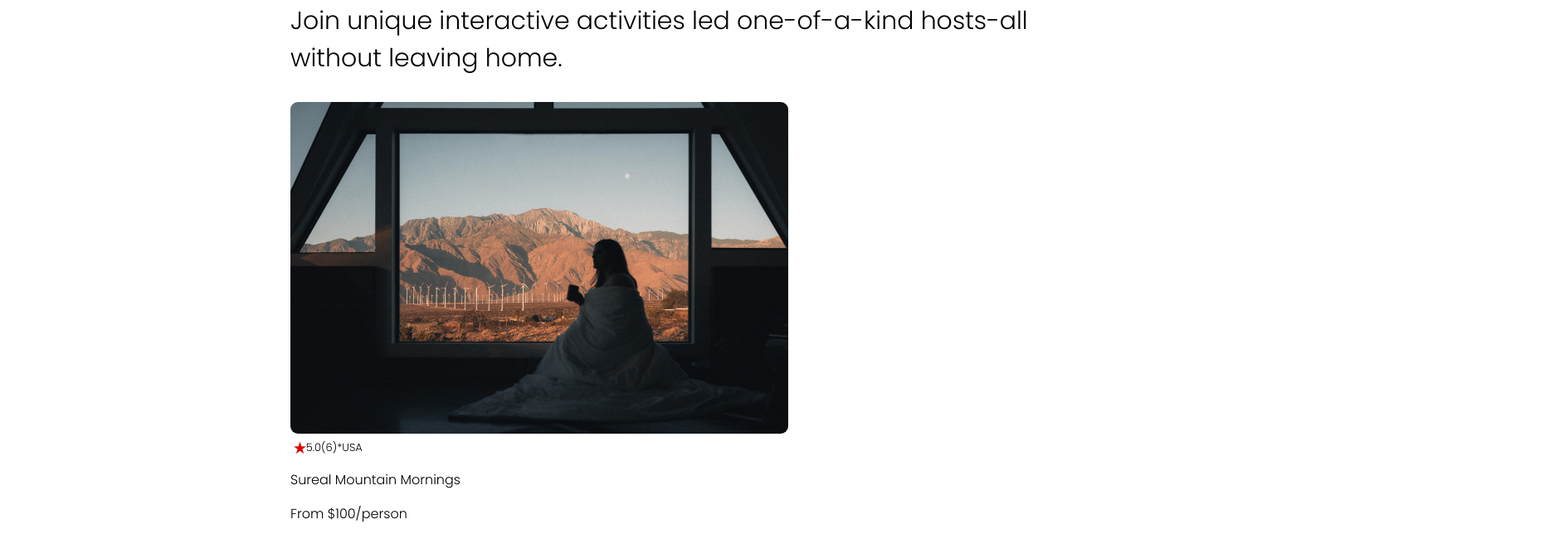
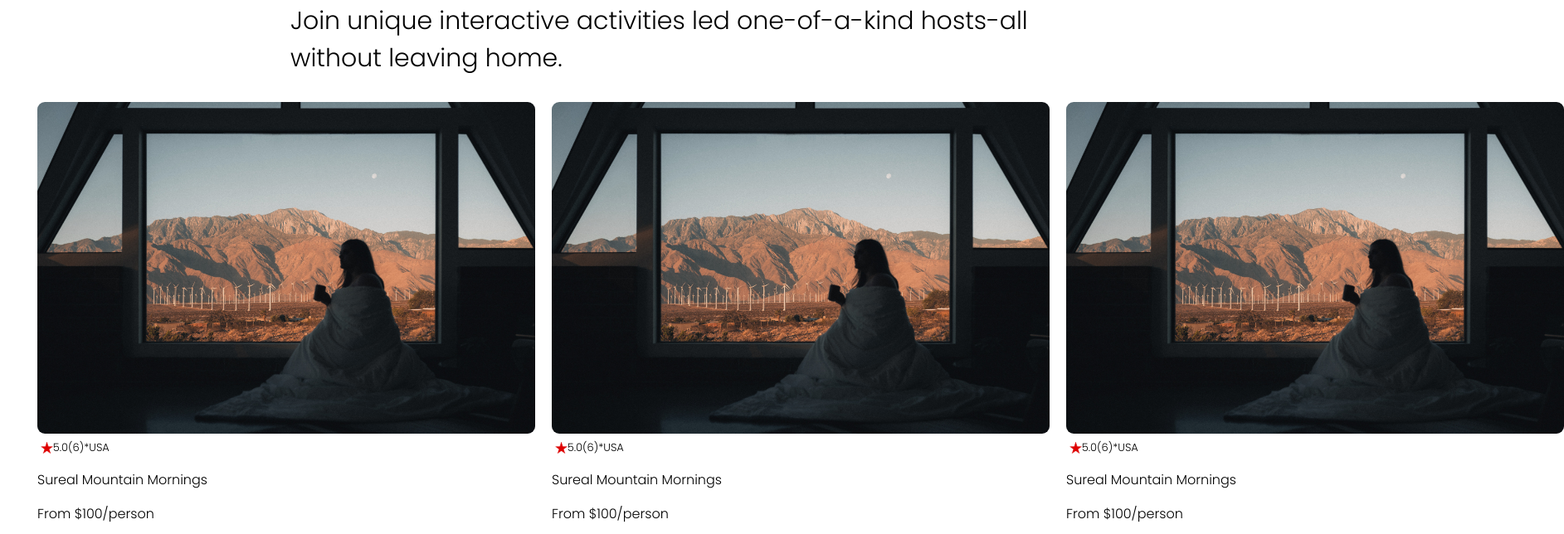
Before and after one commit to callistox9/house_list, a React (Vite) app: page / in a window 1280 px wide. Shown: the part 1000-1644 px from the top of the page at 83% size, 1885 px wide, since content can reach past the window. Built offline with nearby package versions, Linux system fonts and the light colour scheme.

Commit message:
cards-arrannged

```diff
--- a/src/components/App.jsx
+++ b/src/components/App.jsx
@@ -2,14 +2,43 @@ import React from "react";
 import NavBar from "./NavBar";
 import Hero from "./Hero";
 import Card from "./Card";
+import data from "./data";
 export default function App()
 {
+
+    const cards =data.map(item=>{
+
+        return (
+            <Card
+            img={item.coverImg}
+            rating={item.stats.rating}
+            reviewCount={item.stats.reviewCount}
+            location={item.location}
+            title={item.title}
+            price={item.price}
+            />
+
+
+
+
+
+        )
+
+
+
+
+
+
+    })
     return(
         <div>
             <NavBar/>
+            <Hero/>
+           <section className="cards-list" >{cards}
 
-            <Hero/>
-            <Card/>
+           </section>
+
+
 
 
 
--- a/src/components/data.jsx
+++ b/src/components/data.jsx
@@ -4,7 +4,7 @@ export default [
         title: "Life Lessons with Katie Zaferes",
         description: "I will share with you what I call \"Positively Impactful Moments of Disappointment.\" Throughout my career, many of my highest moments only came after setbacks and losses. But learning from those difficult moments is what gave me the ability to rise above them and reach my goals.",
         price: 136,
-        coverImg: "katie-zaferes.png",
+        coverImg: "karsten-winegeart-sStahKEhT9w-unsplash.jpg",
         stats: {
             rating: 5.0,
             reviewCount: 6
@@ -38,4 +38,5 @@ export default [
         location: "Norway",
         openSpots: 3,
     }
+
  ]
--- a/src/components/styles.css
+++ b/src/components/styles.css
@@ -40,7 +40,8 @@ nav{
 }
 .card{
     width: 600px;
-    padding-inline-start: 350px;
+    padding-inline-start: 40px;
+    flex : 0 0 auto;
 
 }
 .card-stats{
@@ -62,3 +63,9 @@ nav{
     padding-bottom:1px ;
     padding-inline-start: 4px;
 }
+.cards-list{
+
+    display: flex;
+    padding-left: 5px;
+    gap: 20px;
+}
```
